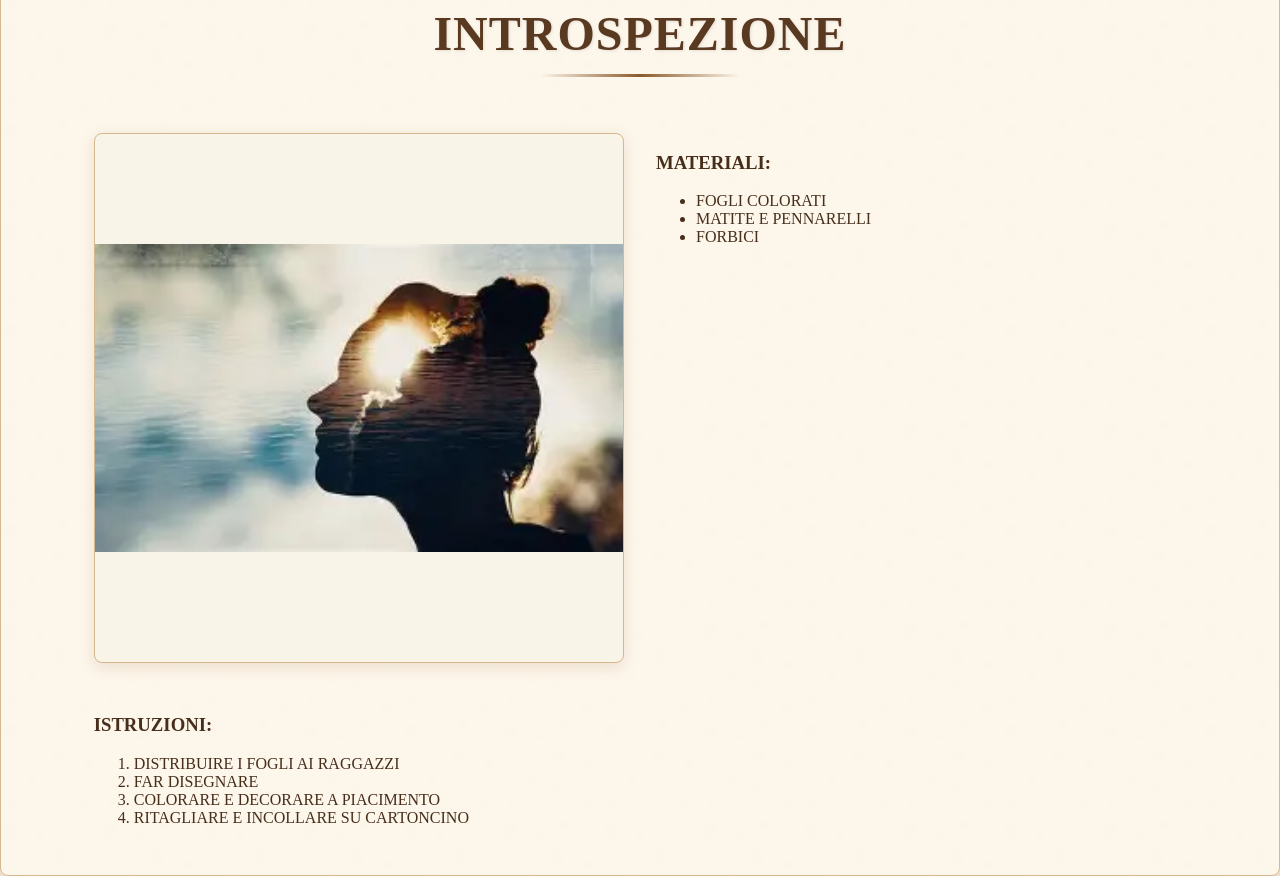
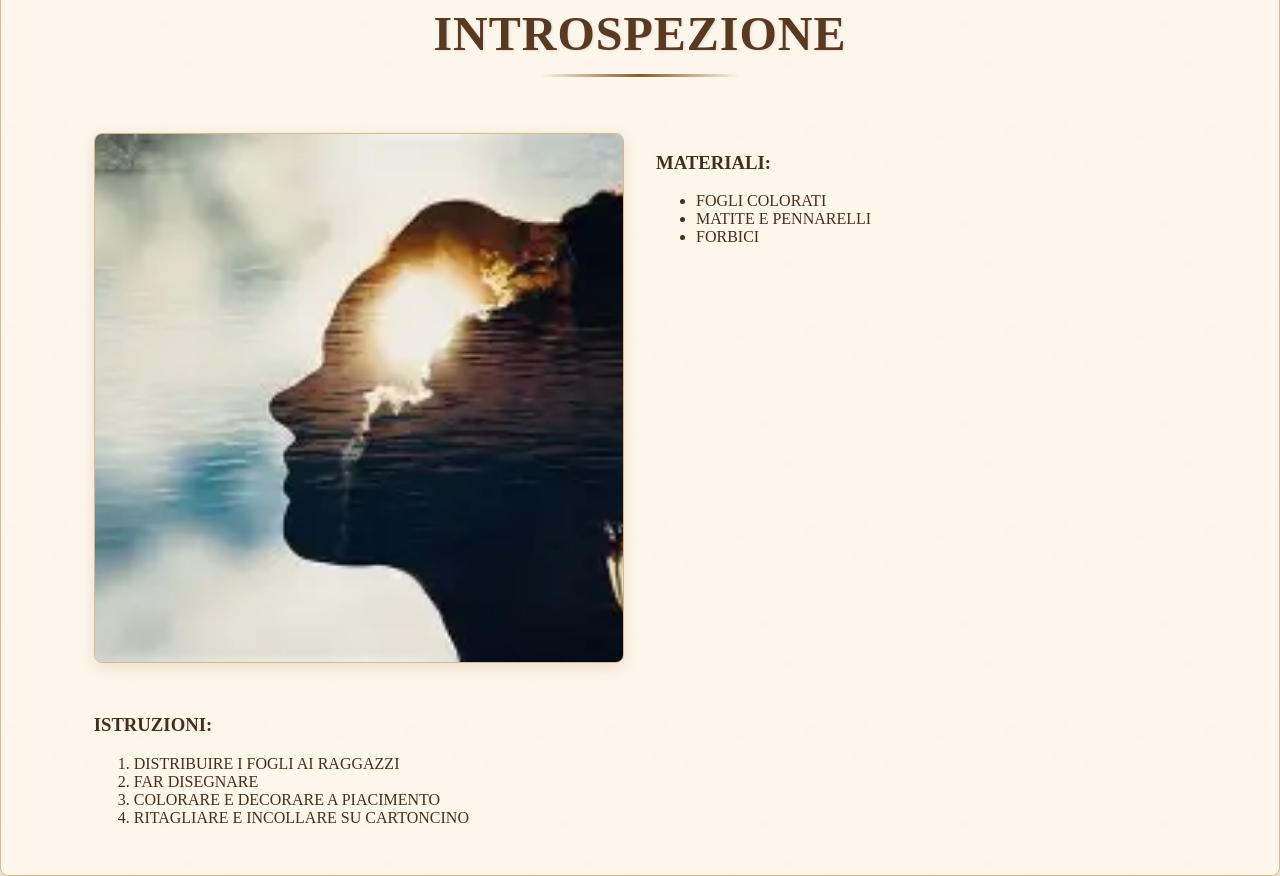
Before and after one commit to cozzils/Grest2025, a plain HTML site: page Indice.html in a window 1280 px wide. Shown: the part 2780-3656 px from the top of the page. Drawn offline with Linux system fonts and the light colour scheme.

Commit message:
Update indice.css

```diff
--- a/indice.css
+++ b/indice.css
@@ -489,7 +489,6 @@
             opacity: 0.2;
         }
 
-        /* Dettagli lavoretto */
         .craft-details {
             display: grid;
             grid-template-columns: 1fr 1fr;
@@ -521,7 +520,7 @@
         .craft-image img {
             width: 100%;
             height: 100%;
-            object-fit: contain;
+            object-fit: cover; /* Cambiato da 'contain' a 'cover' */
             position: absolute;
             top: 0;
             left: 0;
```
